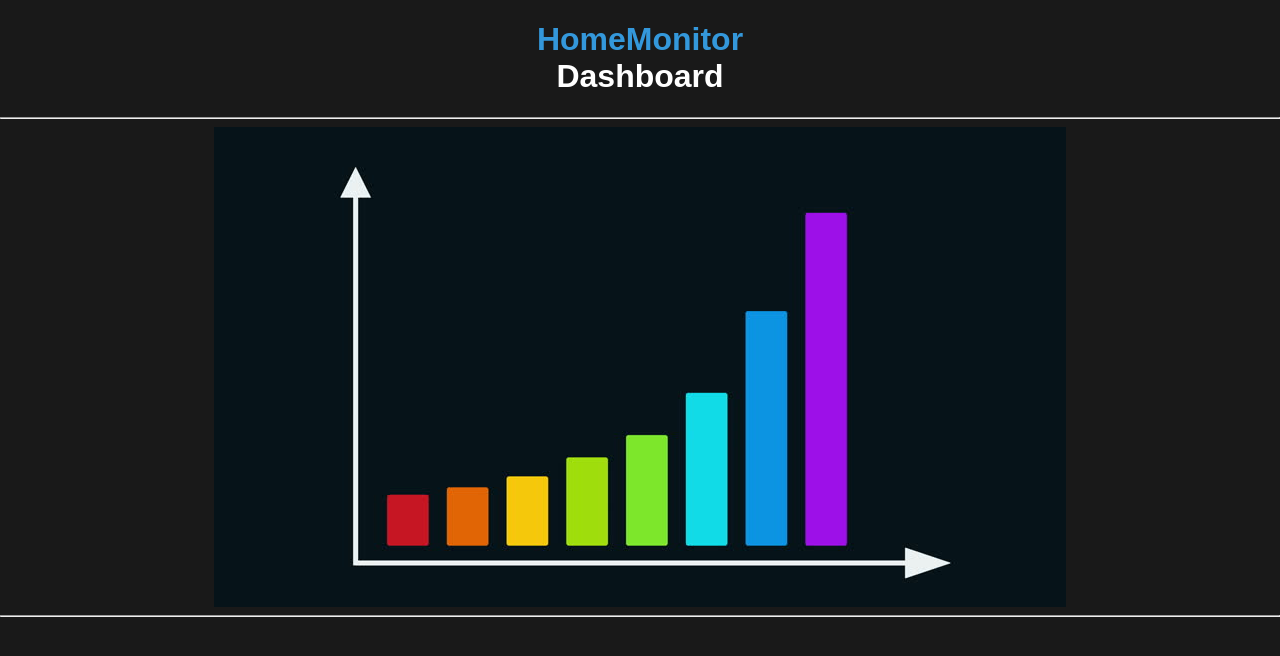
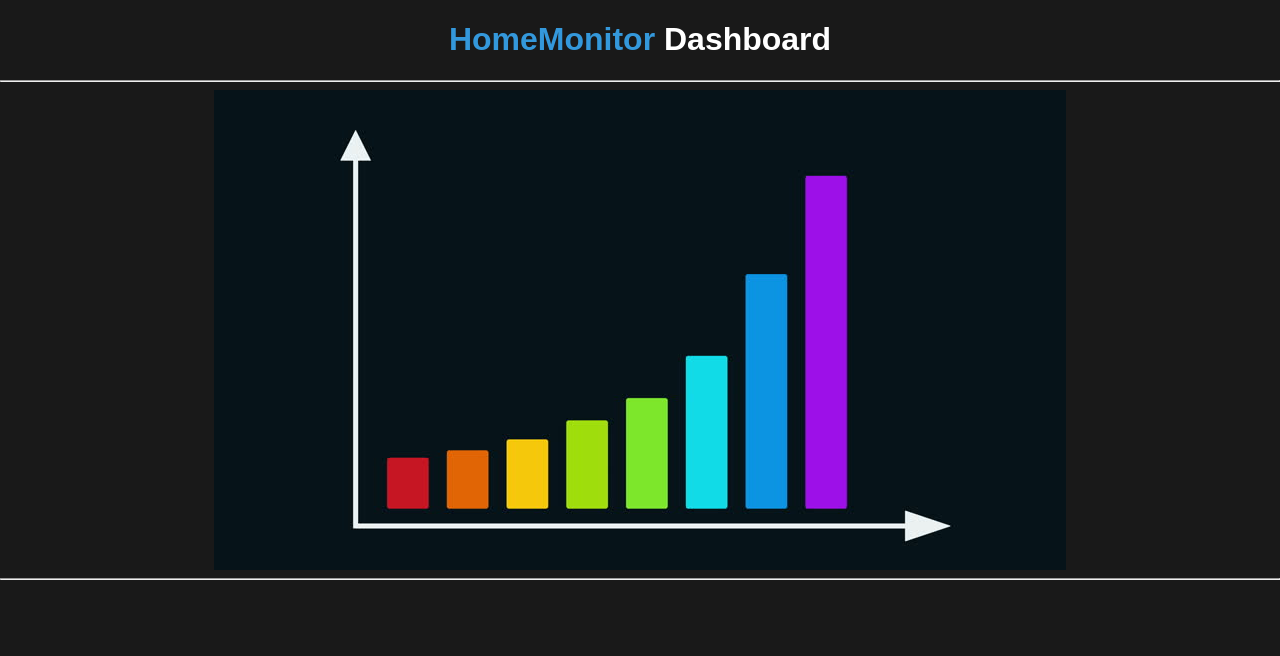
Before and after one commit to jan-pfr/home-monitor, a plain HTML site: page index.html in a window 1280 px wide. Drawn offline with Linux system fonts and the light colour scheme.

Commit message:
index added.

```diff
--- a/index.html
+++ b/index.html
@@ -10,7 +10,7 @@
     <title>HomeMonitor - Dashboard</title>
 </head>
 <body class="index">
-<h1><div style="color: #3498db">HomeMonitor</div> Dashboard</h1>
+<h1><span style="color: #3498db">HomeMonitor</span> Dashboard</h1>
 <hr>
 <img class="displayed" src="mockup.jpg" alt="Diagramm">
 <hr>
```
Also changed, not shown: login.html (+1 -0 lines).
